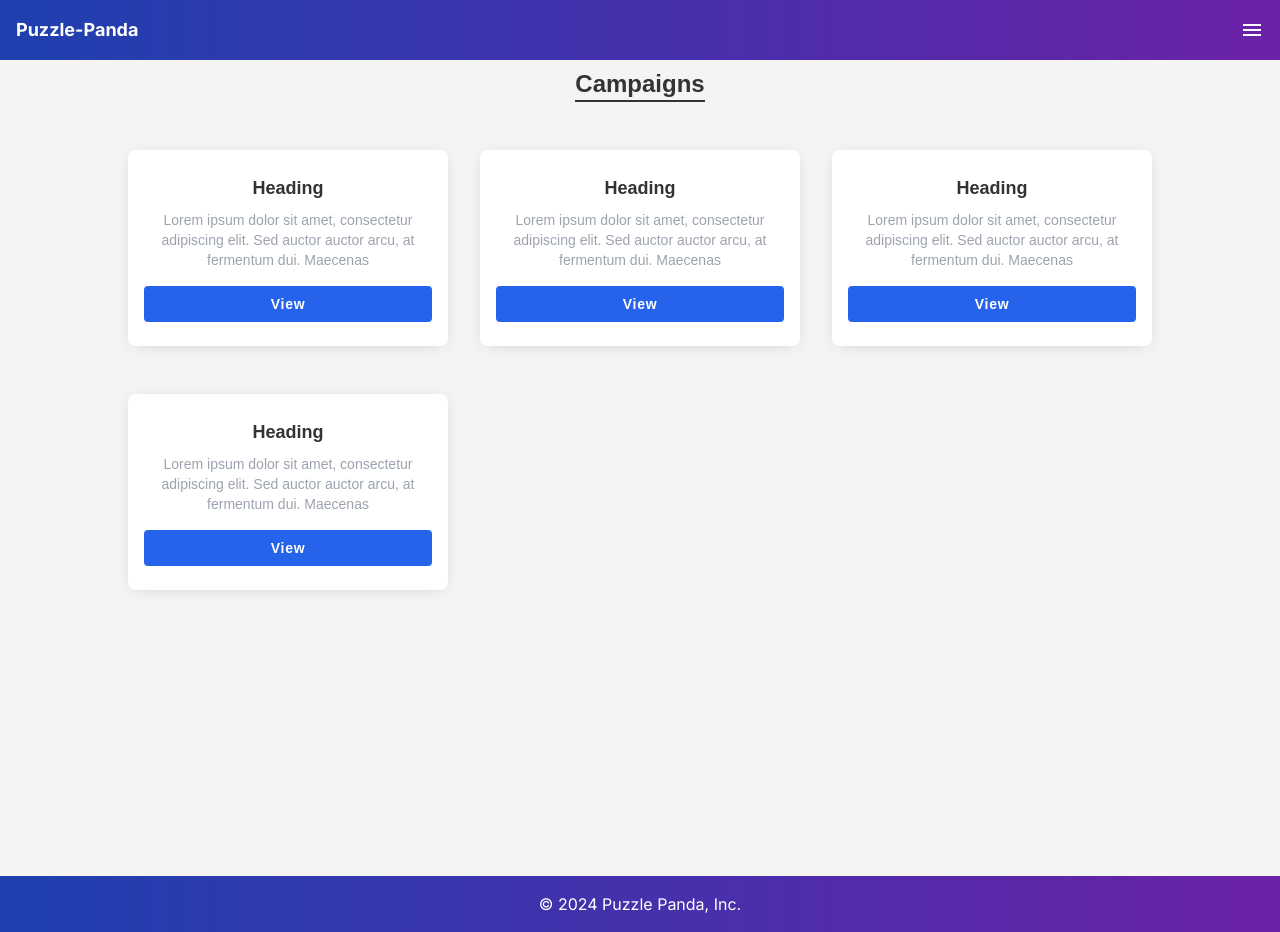
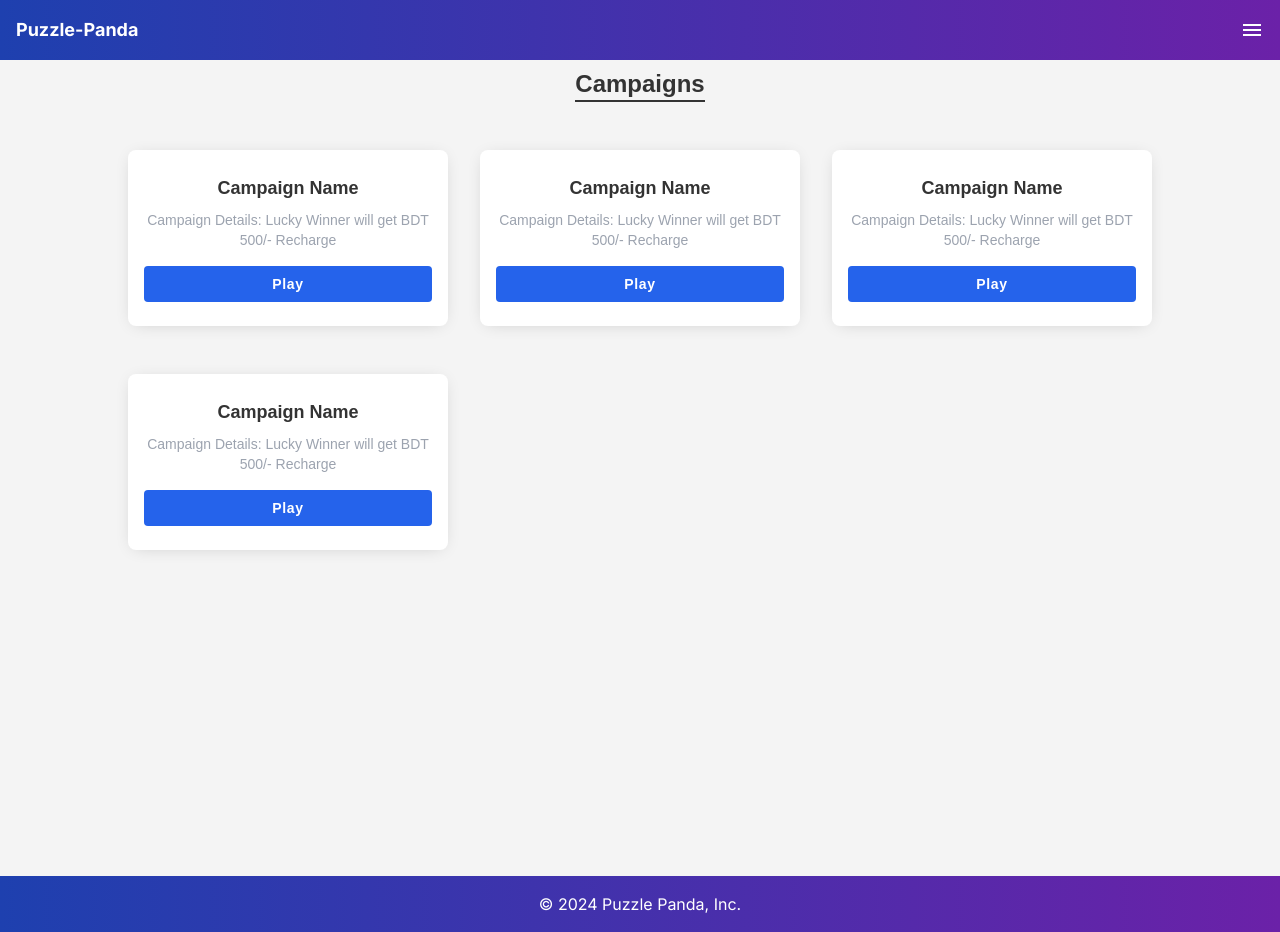
Before and after one commit to NoManNayeem/PuzzlePanda-NextJS, a Next.js app: page /user/play-now in a window 1280 px wide. Built offline with nearby package versions, Linux system fonts and the light colour scheme.

Commit message:
Added Try-Now Page

```diff
--- a/src/app/user/play-now/page.js
+++ b/src/app/user/play-now/page.js
@@ -15,61 +15,49 @@ const PlayNowPage = () => {
           <div className="grid lg:grid-cols-3 sm:grid-cols-2 gap-8 max-md:justify-center mt-8">
             <div className="bg-white shadow-[0_2px_18px_-6px_rgba(0,0,0,0.2)] w-full max-w-sm rounded-lg font-[sans-serif] overflow-hidden mx-auto mt-4">
               <div className="px-4 my-6">
-                <h3 className="text-lg font-semibold">Heading</h3>
-                <p className="mt-2 text-sm text-gray-400">
-                  Lorem ipsum dolor sit amet, consectetur adipiscing elit. Sed
-                  auctor auctor arcu, at fermentum dui. Maecenas
-                </p>
+                <h3 className="text-lg font-semibold">Campaign Name</h3>
+                <p className="mt-2 text-sm text-gray-400">Campaign Details: Lucky Winner will get BDT 500/- Recharge</p>
                 <button
                   type="button"
                   className="px-6 py-2 mt-4 w-full rounded text-white text-sm tracking-wider font-semibold border-none outline-none bg-blue-600 hover:bg-blue-700 active:bg-blue-600"
                 >
-                  View
+                  Play
                 </button>
               </div>
             </div>
             <div className="bg-white shadow-[0_2px_18px_-6px_rgba(0,0,0,0.2)] w-full max-w-sm rounded-lg font-[sans-serif] overflow-hidden mx-auto mt-4">
               <div className="px-4 my-6">
-                <h3 className="text-lg font-semibold">Heading</h3>
-                <p className="mt-2 text-sm text-gray-400">
-                  Lorem ipsum dolor sit amet, consectetur adipiscing elit. Sed
-                  auctor auctor arcu, at fermentum dui. Maecenas
-                </p>
+                <h3 className="text-lg font-semibold">Campaign Name</h3>
+                <p className="mt-2 text-sm text-gray-400">Campaign Details: Lucky Winner will get BDT 500/- Recharge</p>
                 <button
                   type="button"
                   className="px-6 py-2 mt-4 w-full rounded text-white text-sm tracking-wider font-semibold border-none outline-none bg-blue-600 hover:bg-blue-700 active:bg-blue-600"
                 >
-                  View
+                  Play
                 </button>
               </div>
             </div>
             <div className="bg-white shadow-[0_2px_18px_-6px_rgba(0,0,0,0.2)] w-full max-w-sm rounded-lg font-[sans-serif] overflow-hidden mx-auto mt-4">
               <div className="px-4 my-6">
-                <h3 className="text-lg font-semibold">Heading</h3>
-                <p className="mt-2 text-sm text-gray-400">
-                  Lorem ipsum dolor sit amet, consectetur adipiscing elit. Sed
-                  auctor auctor arcu, at fermentum dui. Maecenas
-                </p>
+                <h3 className="text-lg font-semibold">Campaign Name</h3>
+                <p className="mt-2 text-sm text-gray-400">Campaign Details: Lucky Winner will get BDT 500/- Recharge</p>
                 <button
                   type="button"
                   className="px-6 py-2 mt-4 w-full rounded text-white text-sm tracking-wider font-semibold border-none outline-none bg-blue-600 hover:bg-blue-700 active:bg-blue-600"
                 >
-                  View
+                  Play
                 </button>
               </div>
             </div>
             <div className="bg-white shadow-[0_2px_18px_-6px_rgba(0,0,0,0.2)] w-full max-w-sm rounded-lg font-[sans-serif] overflow-hidden mx-auto mt-4">
               <div className="px-4 my-6">
-                <h3 className="text-lg font-semibold">Heading</h3>
-                <p className="mt-2 text-sm text-gray-400">
-                  Lorem ipsum dolor sit amet, consectetur adipiscing elit. Sed
-                  auctor auctor arcu, at fermentum dui. Maecenas
-                </p>
+                <h3 className="text-lg font-semibold">Campaign Name</h3>
+                <p className="mt-2 text-sm text-gray-400">Campaign Details: Lucky Winner will get BDT 500/- Recharge</p>
                 <button
                   type="button"
                   className="px-6 py-2 mt-4 w-full rounded text-white text-sm tracking-wider font-semibold border-none outline-none bg-blue-600 hover:bg-blue-700 active:bg-blue-600"
                 >
-                  View
+                  Play
                 </button>
               </div>
             </div>
```
